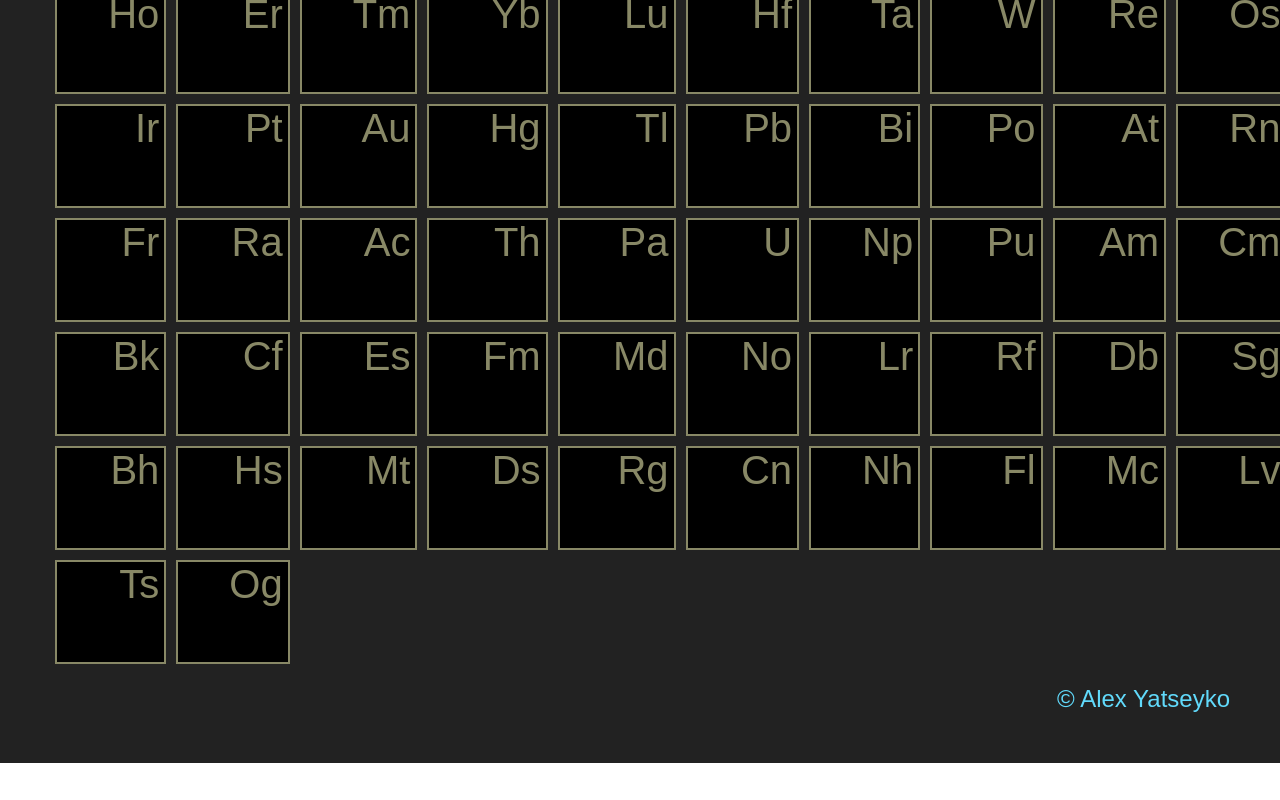
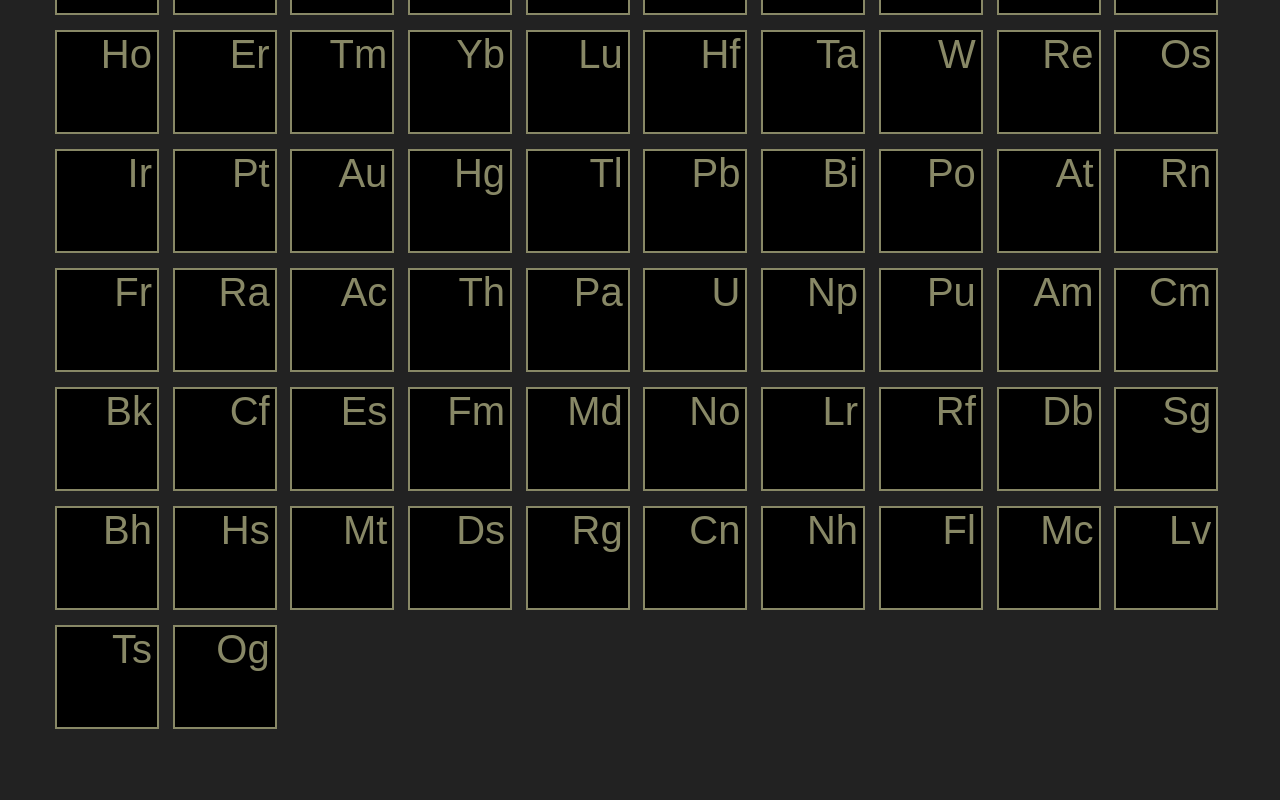
Before and after one commit to alex-yatseyko/ReactPeriodicTable, a React (Create React App) app: page / in a window 1280 px wide. Shown: the part 1063-1863 px from the top of the page. Before the commit the page ends 1826 px from the top, so only its background shows below. Built offline with nearby package versions, Linux system fonts and the light colour scheme.

Commit message:
return-to-commiting

```diff
--- a/package.json
+++ b/package.json
@@ -3,10 +3,11 @@
   "version": "0.1.0",
   "private": true,
   "dependencies": {
+    "jquery": "*",
     "react": "^16.2.0",
     "react-dom": "^16.2.0",
-    "react-scripts": "1.1.0",
-    "jquery": "*"
+    "react-router-dom": "^5.1.2",
+    "react-scripts": "1.1.0"
   },
   "scripts": {
     "start": "react-scripts start",
--- a/src/App.css
+++ b/src/App.css
@@ -37,9 +37,10 @@
 .elements-list {
   list-style-type: none;
   display: grid;
-  grid-template-columns: repeat(10, 1fr);
+  grid-template-columns: repeat(10, 100px);
   padding-left: 0;
-  /* grid-gap: 10px; */
+  grid-gap: 1.5%;
+  grid-row-gap: 5px;
 }
 
 :nth-child(2) {
@@ -68,5 +69,4 @@
 .copy-link {
   text-decoration: none;
   color: #61dafb;
-
 }
--- a/src/App.js
+++ b/src/App.js
@@ -29,9 +29,9 @@ class App extends Component {
           })
         }
         </ul>
-        <div className="copy">
+        {/* <div className="copy">
           <a className="copy-link" href="https://www.facebook.com/alchemist.klesk">&copy; Alex Yatseyko</a>
-        </div>
+        </div> */}
       </div>
     );
   }
--- a/src/Element.css
+++ b/src/Element.css
@@ -1,5 +1,5 @@
 .el {
-    /* width: 100px; */
+    width: 100px;
     height: 100px;
     color: #886;
     border: 2px solid #886;
@@ -16,6 +16,7 @@
     border: 1px solid #26e81b;
     cursor: pointer;
     box-shadow: 0 0 1rem #ffc600;
+    position: relative;
 }
 
 .el-main {
@@ -43,10 +44,11 @@
     transition: all .8s;
     color: #26e81b;
     opacity: 1;
+    font-size: 2rem;
 }
 
 .el .el-main .el-id {
-    font-size: 2rem;
+    font-size: 1rem;
     transition: all .8s;
     opacity: 0;
 }
--- a/src/Element.js
+++ b/src/Element.js
@@ -1,5 +1,6 @@
 import React, { Component } from 'react';
 import './Element.css';
+import { Link } from 'react-router-dom';
 //import elements from '../src/PeriodicTableJSON.json'
 
 class Element extends Component {
```
Also changed, not shown: 1 other file (tests, documents, lock files or other folders).
